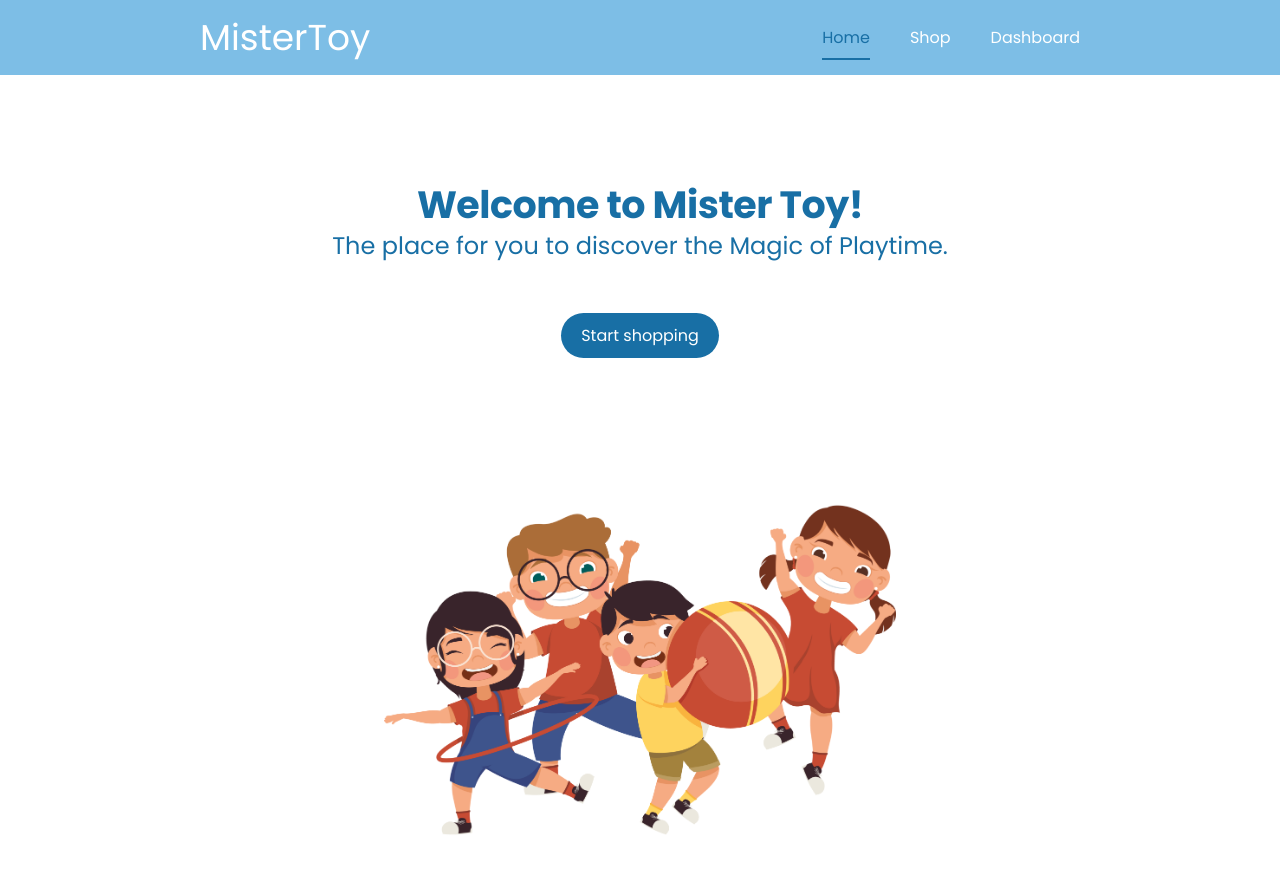
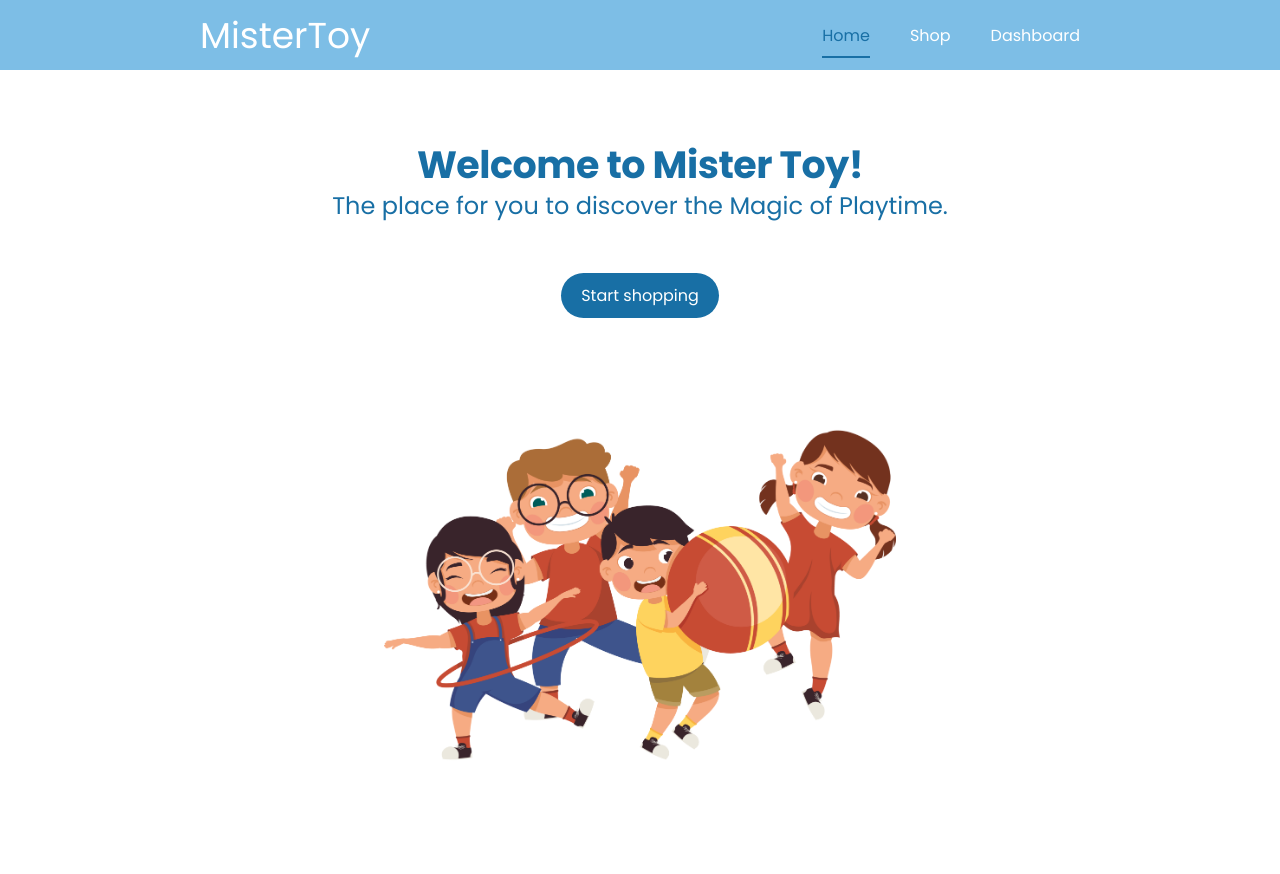
Before and after one commit to RonFelsenfeld/MisterToy-TS-Frontend, a React (Vite) app: page / in a window 1280 px wide. After the commit the page ends 800 px from the top, so only its background shows below. Built offline with nearby package versions, Linux system fonts and the light colour scheme; no server answers.

Commit message:
Fix home page layout

```diff
--- a/src/assets/style/components/general/_app-header.scss
+++ b/src/assets/style/components/general/_app-header.scss
@@ -1,5 +1,5 @@
 .app-header {
-  padding-block: 10px;
+  height: $app-header-height;
   color: $surface-clr;
   background-color: $main-clr-base;
 
--- a/src/assets/style/pages/general/_home-page.scss
+++ b/src/assets/style/pages/general/_home-page.scss
@@ -1,8 +1,8 @@
 .home-page {
-  min-height: 100dvh;
+  height: calc(100dvh - $app-header-height);
 
   .hero-section {
-    flex-grow: 1;
+    height: 100%;
 
     .main-container {
       flex-grow: 1;
--- a/src/assets/style/setup/_vars.scss
+++ b/src/assets/style/setup/_vars.scss
@@ -20,6 +20,7 @@ $dropdown-item-hover-clr: #d4d4d4;
 $toy-remove-btn-clr: #ff4f4f;
 
 // Dimensions
+$app-header-height: 70px;
 $toy-card-width: 300px;
 
 // Borders
--- a/src/pages/general/HomePage.tsx
+++ b/src/pages/general/HomePage.tsx
@@ -2,7 +2,7 @@ import { Link } from 'react-router-dom'
 
 const HomePage = () => {
   return (
-    <section className="home-page flex">
+    <section className="home-page">
       <div className="hero-section flex column align-center">
         <div className="main-container flex column center">
           <div className="heading-container flex column align-center">
--- a/src/services/toy.service.ts
+++ b/src/services/toy.service.ts
@@ -183,6 +183,7 @@ export const toyService = {
 
 const STORAGE_KEY = 'toyDB'
 
+// @ts-ignore
 function _createDemoToys() {
   let toys: Toy[] | undefined = utilService.loadFromStorage<Toy>(STORAGE_KEY)
 
```
Also changed, not shown: src/RootCmp.tsx (+4 -5 lines).
